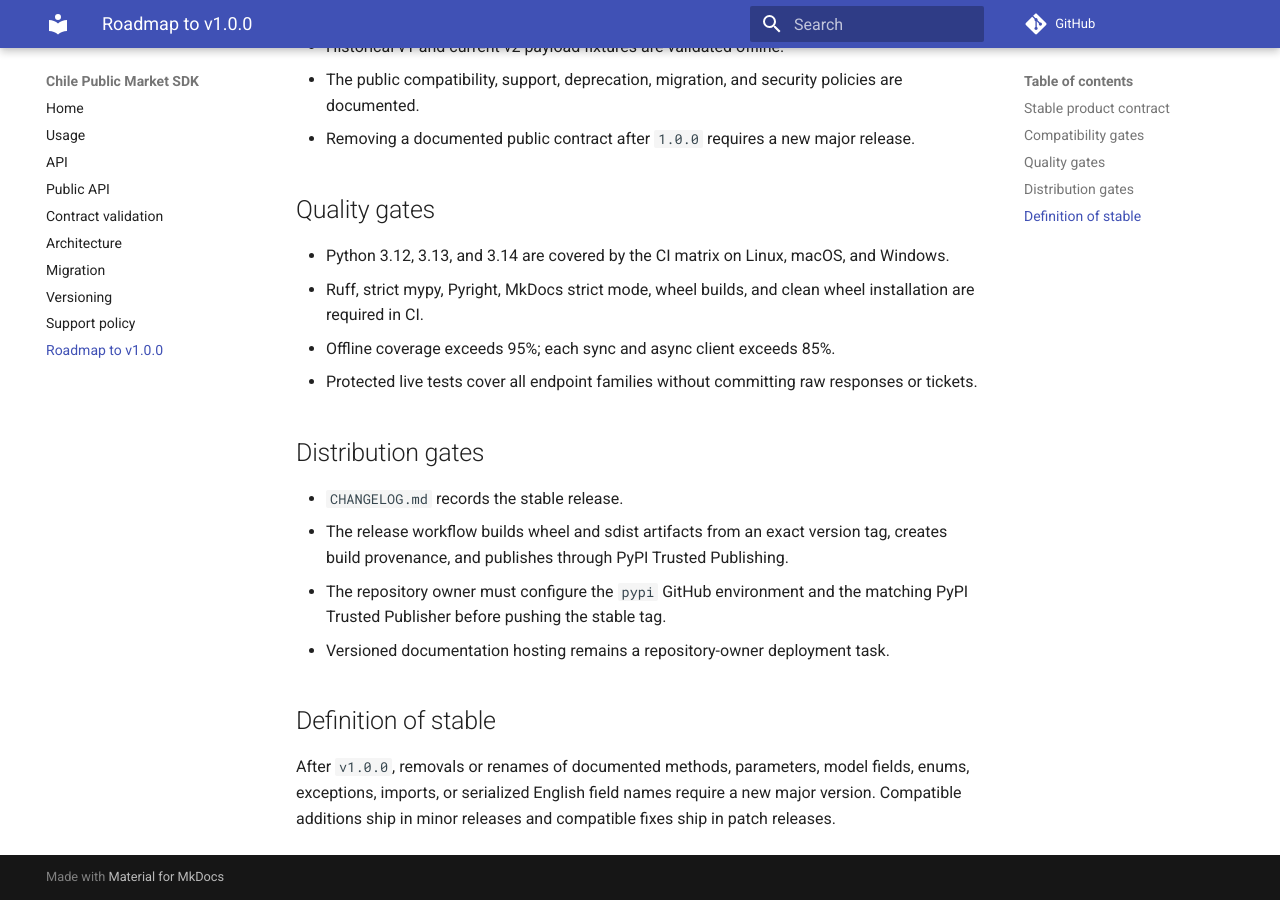
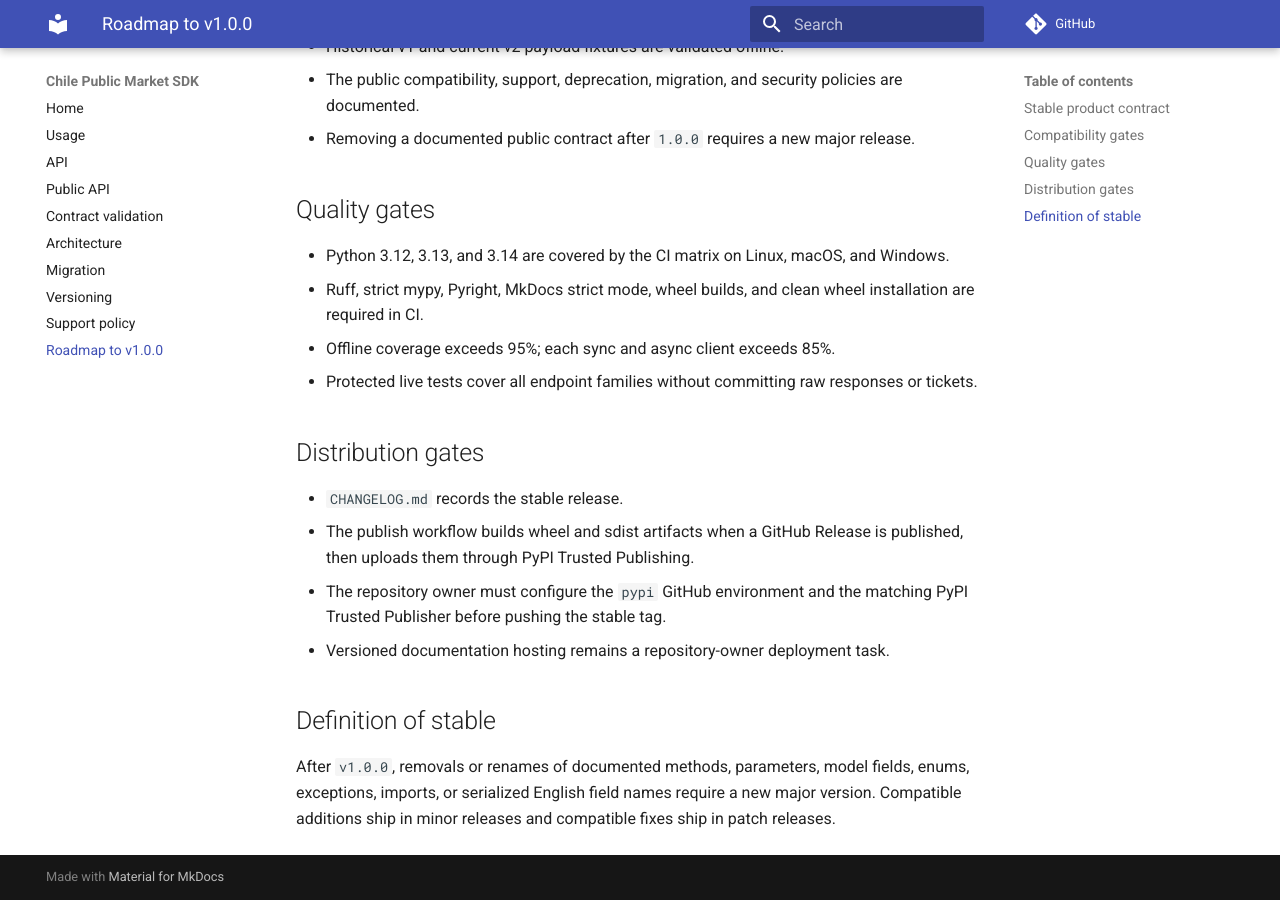
Before and after one commit to ezer-mackenzie/chile-public-market-sdk, an MkDocs documentation site: the page built from docs/v1-roadmap.md, in a window 1280 px wide and 900 px high, scrolled down 624 px. Built offline with MkDocs 1.6.1 and Material for MkDocs 9.7.7, drawn with Linux system fonts in a browser that asks for light colours; comment, search, counter and statistics services are not loaded.

Commit message:
ci: replace release workflow with publish workflow

```diff
--- a/docs/v1-roadmap.md
+++ b/docs/v1-roadmap.md
@@ -36,8 +36,8 @@ The repository-side stability gates for `v1.0.0` are complete.
 ## Distribution gates
 
 - `CHANGELOG.md` records the stable release.
-- The release workflow builds wheel and sdist artifacts from an exact version
-  tag, creates build provenance, and publishes through PyPI Trusted Publishing.
+- The publish workflow builds wheel and sdist artifacts when a GitHub Release is
+  published, then uploads them through PyPI Trusted Publishing.
 - The repository owner must configure the `pypi` GitHub environment and the
   matching PyPI Trusted Publisher before pushing the stable tag.
 - Versioned documentation hosting remains a repository-owner deployment task.
```
Also changed, not shown: 2 other files.
